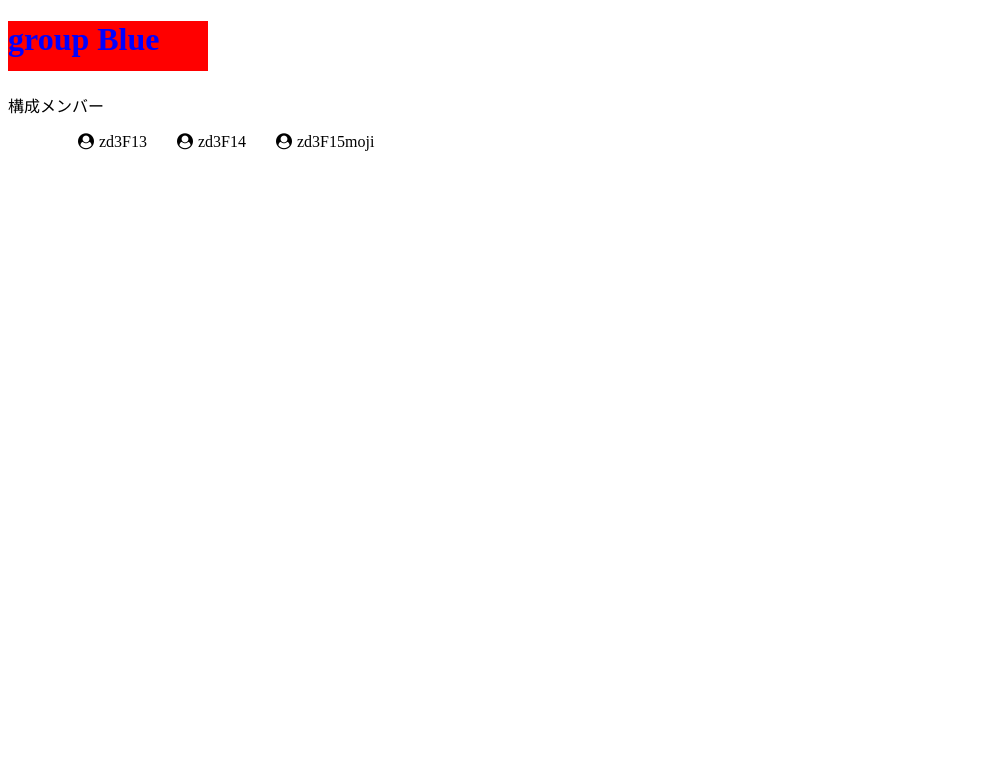
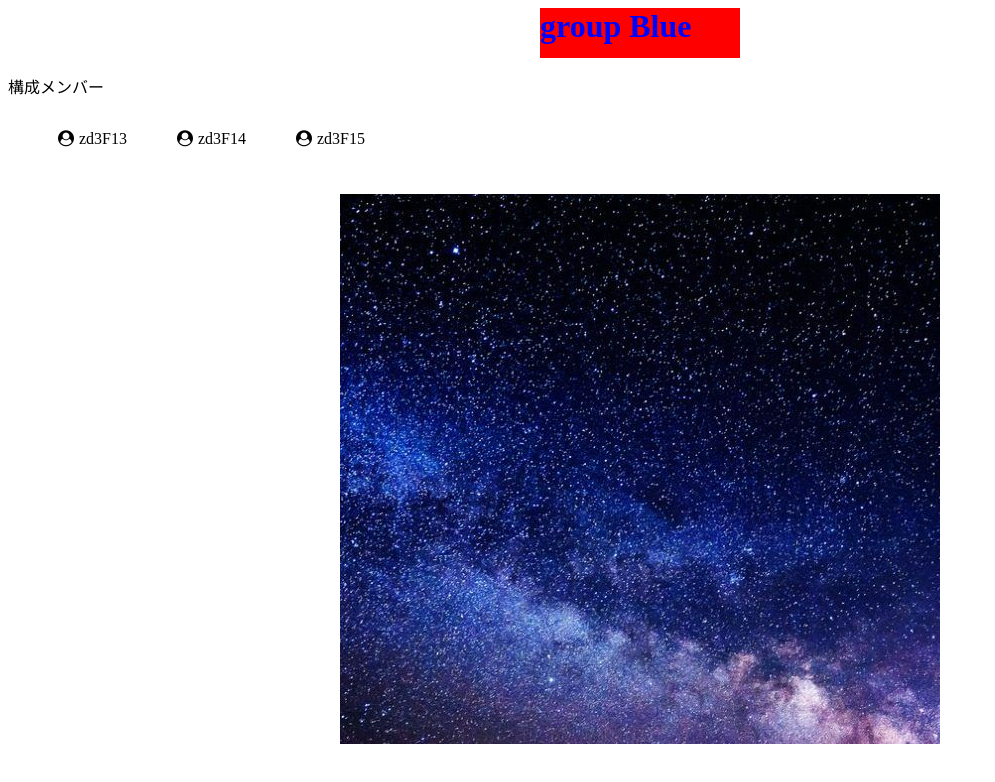
Before and after one commit to zd3F14/groupBlue, a plain HTML site: page index.html in a window 1280 px wide. Shown: the whole page, without its empty margins (0-995 px from the left). Drawn offline with Linux system fonts and the light colour scheme.

Commit message:
画像追加

```diff
--- a/css/styel.css
+++ b/css/styel.css
@@ -5,6 +5,7 @@ h1{
   background-color: red;
   width: 200px;
   height: 50px;
+    margin: 0 auto;
 }
 
 }
@@ -16,8 +17,25 @@ h1{
  p{
   position :left;
  }
+  ul {
+ list-style-type: none;
+ float: left;
+ text-indent: 30px;
+ text-align: center;
+ padding: 0 10px;
+ }
  li {
  list-style-type: none;
  float: left;
  text-indent: 30px;
+ text-align: center;
+ padding: 0 10px;
  }
+#space {
+  background-image: url(../image/space1.jpg);
+width: 600px;
+height: 550px;
+  margin: 0 auto;
+   position:relative;
+     top:80px;
+}
--- a/index.html
+++ b/index.html
@@ -15,6 +15,6 @@
   <li>zd3F14</li>
   <li>zd3F15</li>
 </ul>
-moji
+<div id="space"></div>
 </body>
 </html>
```
Also changed, not shown: image/space1.jpg (added).
